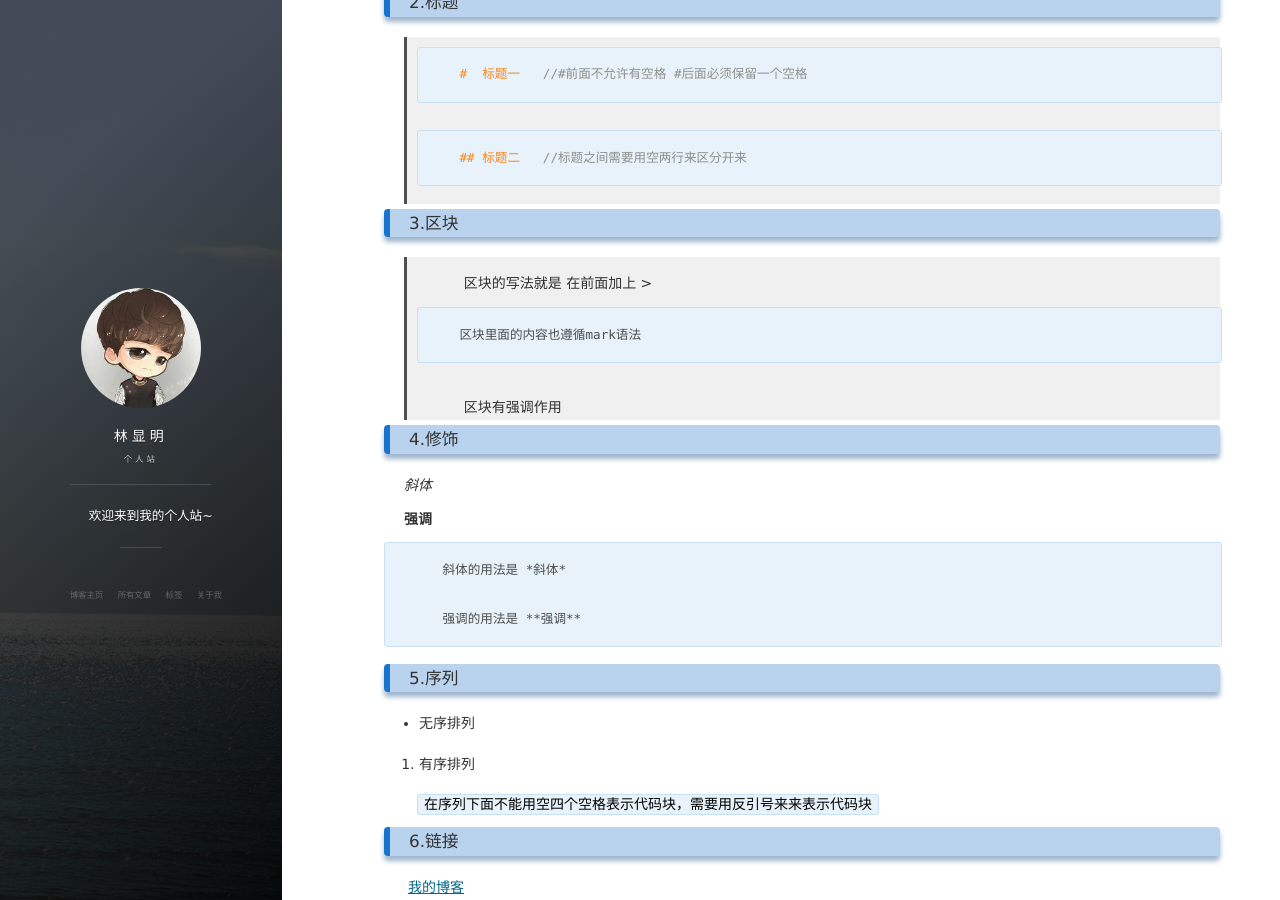
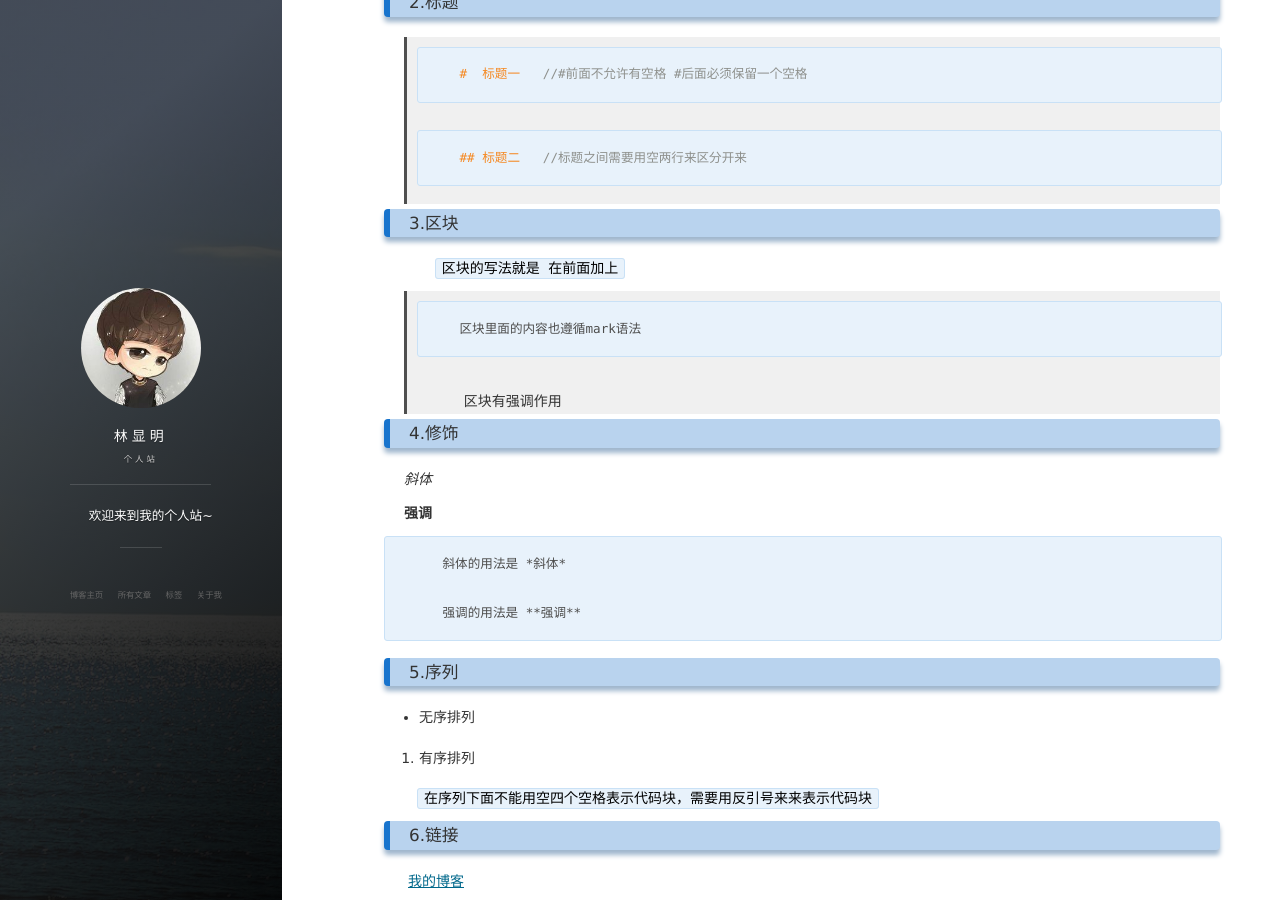
Before and after one commit to chengnuo3/chengnuo3.github.io, a Jekyll site: the page built from _posts/2018-01-26-markdown语法基础.md, in a window 1280 px wide and 900 px high, scrolled down 560 px. Built offline with Jekyll 4.4.1, drawn with Linux system fonts in a browser that asks for light colours; nearby versions of some CDN libraries; comment, search, counter and statistics services are not loaded.

```diff
--- a/_posts/2018-01-26-markdown语法基础.md
+++ b/_posts/2018-01-26-markdown语法基础.md
@@ -36,7 +36,7 @@ tag: blog
 
 ### 3.区块
 
->       区块的写法就是 在前面加上  >
+        `区块的写法就是 在前面加上`
 
 
 >       区块里面的内容也遵循mark语法
```
